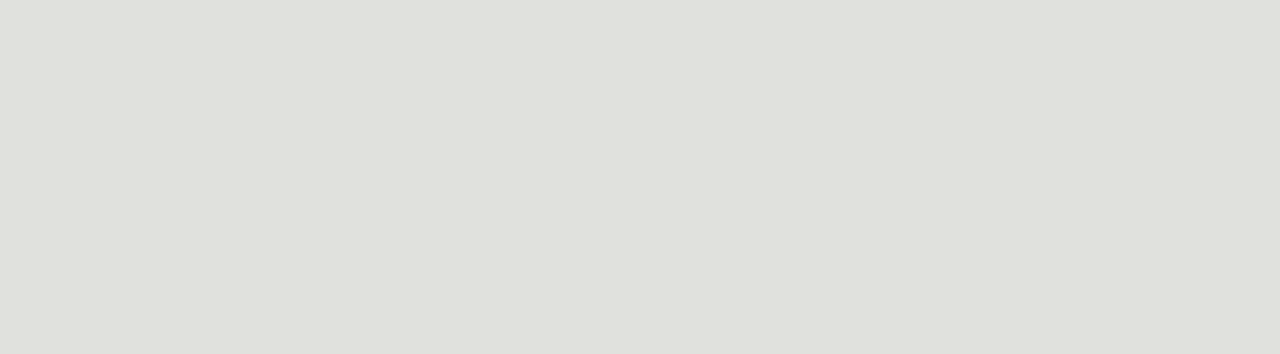
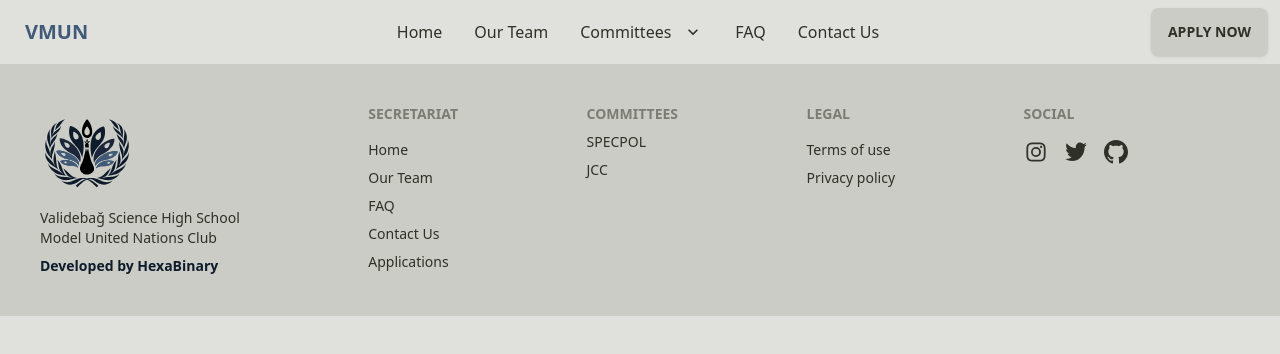
Before and after one commit to dreamk-cn/nuxt3-template, a Nuxt app: page / in a window 1280 px wide. Shown: the top 354 px of the page. Built offline with nearby package versions, Linux system fonts and the light colour scheme.

Commit message:
feat: dark mode favicon change

```diff
--- a/app.vue
+++ b/app.vue
@@ -1,5 +1,17 @@
 <template>
-  <div>
+    <Head>
+        <Link rel="icon" type="image/svg+xml" :href="favicon"></Link>
+    </Head>
+    <Navbar />
+    <div>
+        <NuxtPage />
+    </div>
+    <Footer :is-dark="isDark"/>
+</template>
 
-  </div>
-</template>
+<script setup lang="ts">
+const colorMode = useColorMode()
+
+const isDark = computed(() => colorMode.value === 'dark')
+const favicon = computed(() => isDark.value ? '/vmun-white.svg' : '/vmun-black.svg')
+</script>
```
